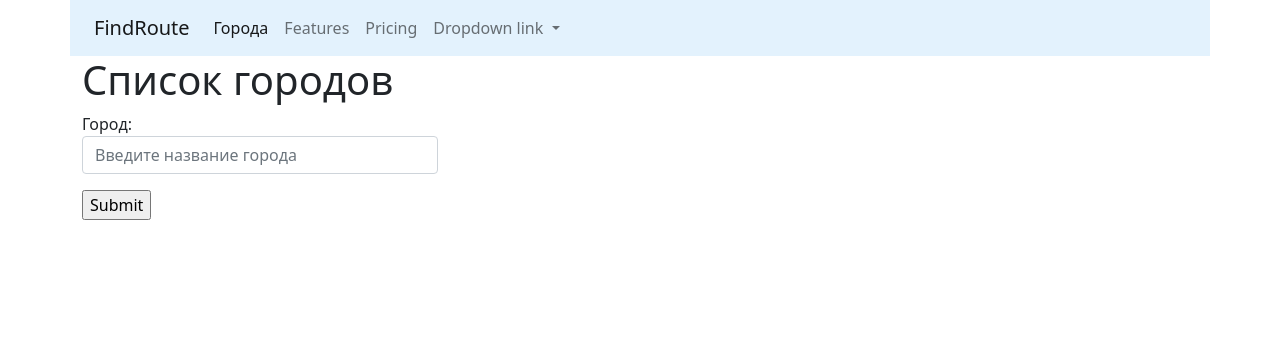
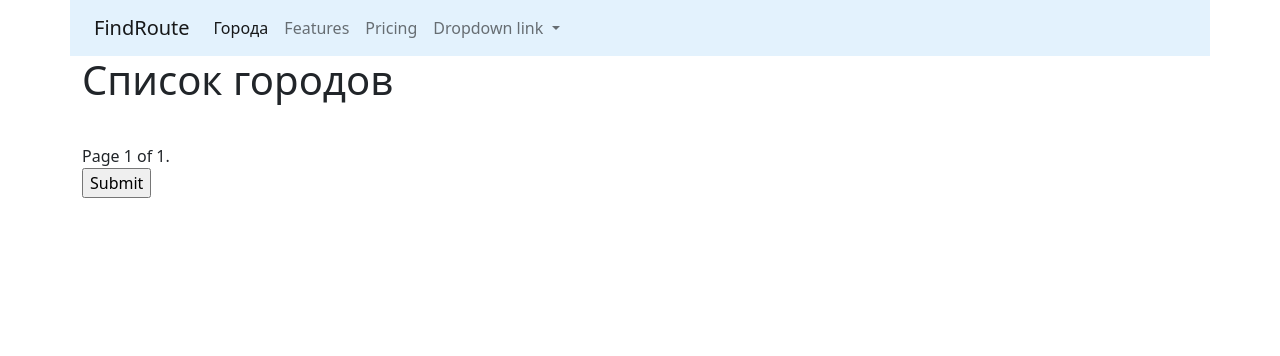
Before and after one commit to poly-sladkiy/learn_python, a Django app: page /cities/ in a window 1280 px wide. Shown: the top 356 px of the page. Run offline with Django 3.2, Linux system fonts and the light colour scheme; data that the repository does not hold is empty.

Commit message:
Create pagination with ListView.

```diff
--- a/Junior_task/cities/templates/cities/home.html
+++ b/Junior_task/cities/templates/cities/home.html
@@ -8,15 +8,47 @@
     <h1>Список городов</h1>
 
     <div class="row">
-        <div class="col-md">
-            {% for city in cities %}
-                <p>
-                    <a href="{% url 'cities:detail' pk=city.pk %}">
-                        {{ city.name }}
-                    </a>
-                </p>
-            {% endfor %}
+        <div class="col-md-8 mx-auto my-2">
+            <table class="table table-striped">
+                {% for city in page_obj %}
+
+                    <tr>
+                        <td>
+                            <a href="{% url 'cities:detail' pk=city.pk %}">{{ city.name }}</a>
+                        </td>
+                        <td>
+                            <a href="{% url 'cities:update' pk=city.pk %}">
+                                <button type="submit" class="btn btn-primary">Редактировать</button>
+                            </a>
+                        </td>
+                        <td>
+                            <a href="{% url 'cities:delete' pk=city.pk %}">
+                                <button type="submit" class="btn btn-danger">Удалить</button>
+                            </a>
+                        </td>
+                    </tr>
+
+                {% endfor %}
+            </table>
         </div>
+    </div>
+
+    <div class="pagination">
+    <span class="step-links">
+        {% if page_obj.has_previous %}
+            <a href="?page=1">&laquo; first</a>
+            <a href="?page={{ page_obj.previous_page_number }}">previous</a>
+        {% endif %}
+
+        <span class="current">
+            Page {{ page_obj.number }} of {{ page_obj.paginator.num_pages }}.
+        </span>
+
+        {% if page_obj.has_next %}
+            <a href="?page={{ page_obj.next_page_number }}">next</a>
+            <a href="?page={{ page_obj.paginator.num_pages }}">last &raquo;</a>
+        {% endif %}
+    </span>
     </div>
 
     <div class="row">
--- a/Junior_task/cities/urls.py
+++ b/Junior_task/cities/urls.py
@@ -3,7 +3,8 @@ from django.urls import path
 from cities.views import *
 
 urlpatterns = [
-    path('', home, name='home'),
+    # path('', home, name='home'),
+    path('', CityListView.as_view(), name='home'),
     path('add/', CityCreateView.as_view(), name='create'),
     path('detail/<int:pk>/', CityDetailView.as_view(), name='detail'),
     path('update/<int:pk>/', CityUpdateView.as_view(), name='update'),
--- a/Junior_task/cities/views.py
+++ b/Junior_task/cities/views.py
@@ -1,6 +1,7 @@
+from django.core.paginator import Paginator
 from django.shortcuts import render
 from django.urls import reverse_lazy
-from django.views.generic import DetailView, CreateView, UpdateView, DeleteView
+from django.views.generic import DetailView, CreateView, UpdateView, DeleteView, ListView
 
 from cities.forms import CityForm
 from cities.models import City
@@ -11,6 +12,7 @@ __all__ = (
     'CityCreateView',
     'CityUpdateView',
     'CityDeleteView',
+    'CityListView'
 )
 
 
@@ -20,9 +22,14 @@ def home(request):
         if form.is_valid():
             form.save()
 
-    qs = City.objects.all()
+    all_cities = City.objects.all()
+
+    paginator = Paginator(all_cities, 3)
+    page_number = request.GET.get('page')
+    cities = paginator.get_page(page_number)
+
     context = {
-        'cities': qs,
+        'page_obj': cities,
         'form': CityForm,
     }
 
@@ -57,3 +64,9 @@ class CityDeleteView(DeleteView):
 
     # def get(self, request, *args, **kwargs):
     #     return self.post(request, *args, **kwargs)
+
+
+class CityListView(ListView):
+    paginate_by = 3
+    model = City
+    template_name = 'cities/home.html'
```
